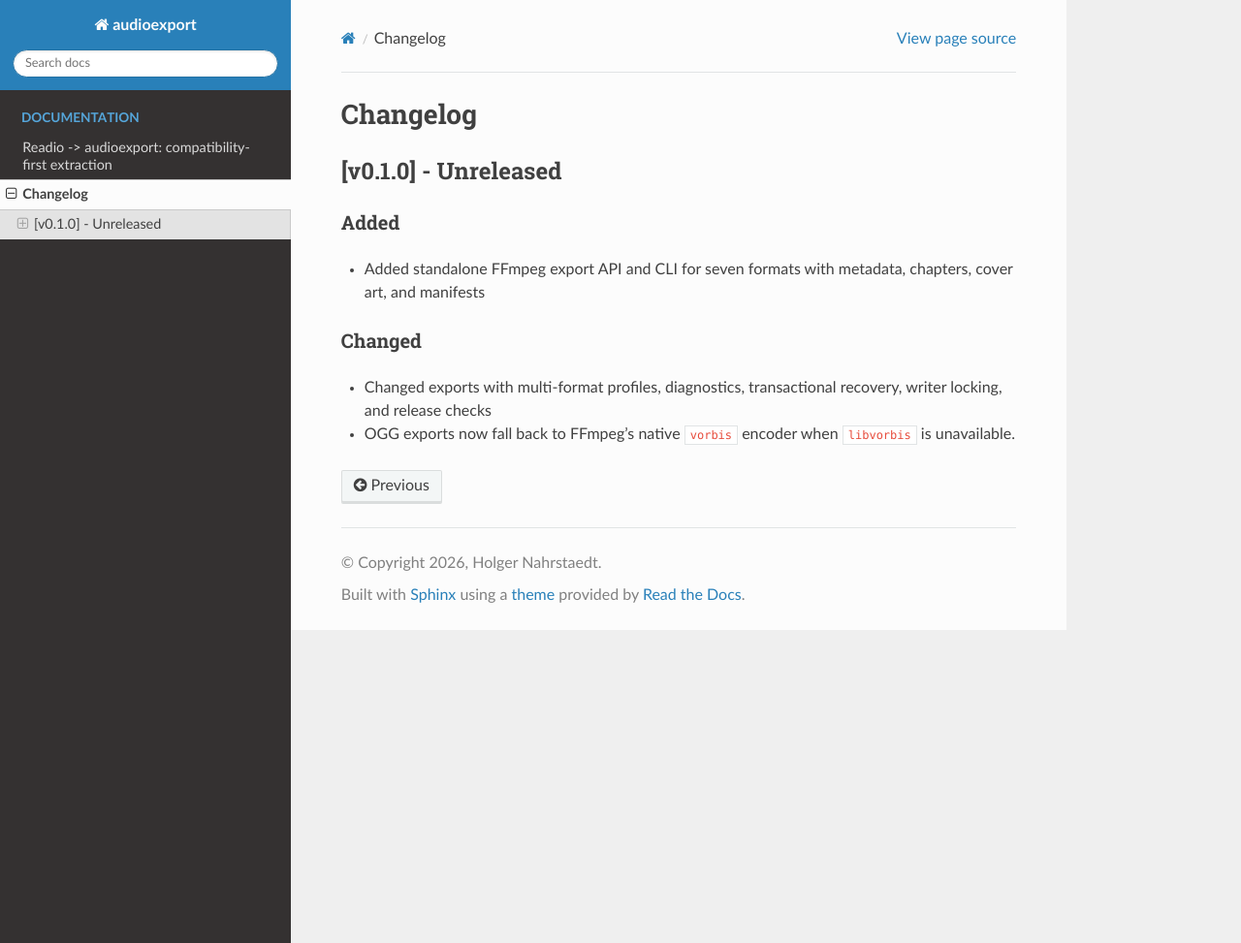
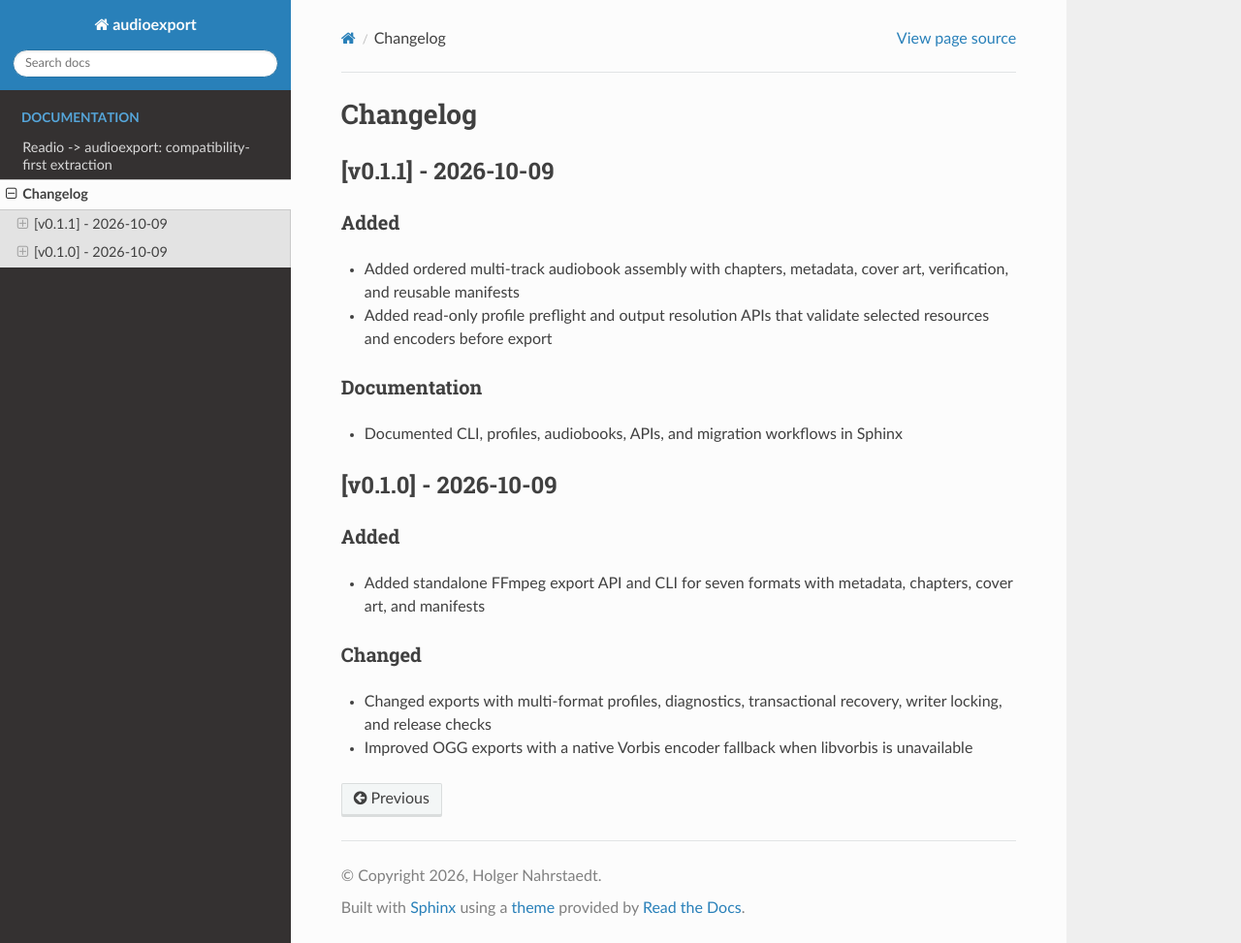
Before and after one commit to buchwandler/audioexport, a Sphinx documentation site: the page built from docs/changelog.md, in a window 1280 px wide and 973 px high. Shown: the whole window at 97% size. Built offline with Sphinx 7.4.7 and the Read the Docs theme 3.1.0, drawn with Linux system fonts in a browser that asks for light colours.

Commit message:
doc: changelog

```diff
--- a/docs/changelog.md
+++ b/docs/changelog.md
@@ -1,6 +1,19 @@
 # Changelog
 
-## [v0.1.0] - Unreleased
+## [v0.1.1] - 2026-10-09
+
+### Added
+
+- Added ordered multi-track audiobook assembly with chapters, metadata, cover art, verification, and reusable manifests
+- Added read-only profile preflight and output resolution APIs that validate selected resources and encoders before export
+
+### Documentation
+
+- Documented CLI, profiles, audiobooks, APIs, and migration workflows in Sphinx
+
+<!-- generated by releaseledger -->
+
+## [v0.1.0] - 2026-10-09
 
 ### Added
 
@@ -9,7 +22,6 @@
 ### Changed
 
 - Changed exports with multi-format profiles, diagnostics, transactional recovery, writer locking, and release checks
-
-- OGG exports now fall back to FFmpeg's native `vorbis` encoder when `libvorbis` is unavailable.
+- Improved OGG exports with a native Vorbis encoder fallback when libvorbis is unavailable
 
 <!-- generated by releaseledger -->
```
Also changed, not shown: .ledger/releaseledger/data/ledgers/main/releases/v0.1.0/entries/entry-0003.md (added), .ledger/releaseledger/data/ledgers/main/releases/v0.1.0/release.md, .ledger/releaseledger/data/ledgers/main/releases/v0.1.1/entries/entry-0001.md (added), .ledger/releaseledger/data/ledgers/main/releases/v0.1.1/entries/entry-0002.md (added), .ledger/releaseledger/data/ledgers/main/releases/v0.1.1/entries/entry-0003.md (added), .ledger/releaseledger/data/ledgers/main/releases/v0.1.1/release.md (added), 10 other files.
